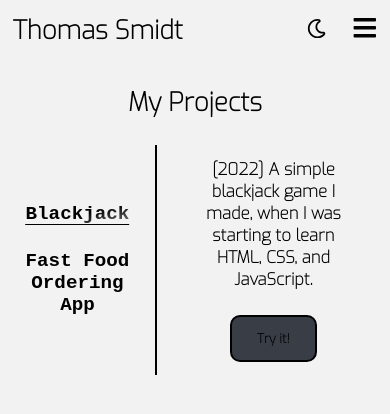
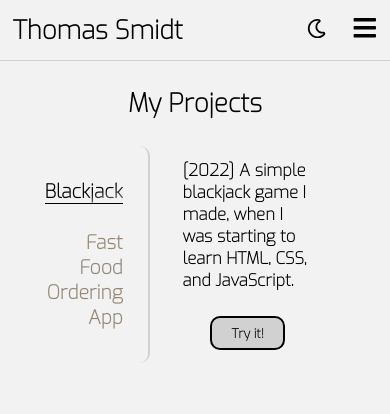
Before and after one commit to ThomasSmidt/thomas-smidt-website, a React (Create React App) app: page /projects in a window 390 px wide. Shown: the top 414 px of the page. Built offline with nearby package versions, Linux system fonts and the light colour scheme.

Commit message:
minor visual changes

```diff
--- a/src/App.jsx
+++ b/src/App.jsx
@@ -2,6 +2,7 @@ import { BrowserRouter as Router, Routes, Route } from 'react-router-dom';
 import Home from './pages/Home';
 import Projects from './pages/Projects';
 import Navbar from './components/Navbar';
+import Footer from './components/Footer';
 
 function App() {
   return (
--- /dev/null
+++ b/src/components/Footer.jsx
@@ -0,0 +1,12 @@
+import React from 'react';
+import './Footer.scss';
+
+const Footer = () => {
+    return (
+        <footer class="footer">
+            <p>blabla</p>
+        </footer>
+    );
+};
+
+export default Footer;
--- /dev/null
+++ b/src/components/Footer.scss
@@ -0,0 +1,8 @@
+.footer {
+    text-align: center;
+    padding: 1rem;
+    background: var(--secondary-color);
+    position:fixed;
+    bottom: 0;
+    width: 100%;
+}
--- a/src/components/Navbar.scss
+++ b/src/components/Navbar.scss
@@ -4,6 +4,8 @@
     text-align: center;
     align-items: center;
     justify-content: space-between;
+    background-color: var(--background-color);
+    border-bottom: 1px solid var(--secondary-color);
     color: black;
 
     #nav-logo {
@@ -11,6 +13,11 @@
       text-decoration: none;
       font-weight: bold;
       color: var(--text-color);
+
+      &:hover {
+        color: var(--secondary-text-color);
+        text-decoration: none;
+      }
     }
 
     #burger {
@@ -70,7 +77,10 @@
           margin: 2px 0 0 0;
         }
       }
-
+      .theme-toggle {
+        margin-top: .4rem;
+        margin-right: 2rem
+      }
 
       #nav-links {
         display: none;
@@ -109,7 +119,7 @@
 }
 
 .icon {
-  color: var(--text-color);
+  color: var(--color-default);
   font-size: 1.5rem;
 }
 
@@ -131,13 +141,14 @@
 @media screen and (max-width: 1000px) {
   .nav-link-container {
     display: flex;
+  }
 
-  }
+
   #navbar {
     padding: 1rem 1rem;
   }
   .theme-toggle {
-    margin-top: .4rem;
+    margin-top: .1rem;
     margin-right: 2rem
   }
 }
--- a/src/components/SelectableInfoPanel.scss
+++ b/src/components/SelectableInfoPanel.scss
@@ -1,4 +1,5 @@
 .selectable-info-panel {
+  margin: 0 20vw;
     h1 {
         font-size: 2rem;
         text-align: center;
@@ -17,10 +18,10 @@
     align-items: center;
     justify-content: center;
     margin: 0 auto;
-
-
+    color: var(--secondary-text-color);
+    border-bottom: 1px solid var(--secondary-color);
+    border-radius: 10px;
     .item {
-        font-family: 'Courier New', Courier, monospace;
         font-size: 2rem;
         margin: 1.5rem;
         cursor: pointer;
@@ -44,20 +45,9 @@
           transform: translateX(-50%) scaleX(1);
         }
 
-        // Rainbow style only on hover or active
         &.active,
         &:hover {
           color: transparent;
-          /*background: linear-gradient(314deg,
-            rgba(228, 51, 255, 1) 0%,
-            rgba(74, 71, 255, 1) 13%,
-            rgba(61, 252, 255, 1) 25%,
-            rgba(108, 255, 213, 1) 37%,
-            rgba(228, 51, 255, 1) 50%,
-            rgba(108, 255, 213, 1) 63%,
-            rgba(61, 252, 255, 1) 75%,
-            rgba(74, 71, 255, 1) 87%,
-            rgba(228, 51, 255, 1) 100%); */
           background: linear-gradient(344deg,var(--text-color) 0%, var(--text-color) 10%, var(--shine-color) 11%, var(--text-color)25%);
           background-size: 400% auto;
           background-clip: text;
@@ -86,20 +76,20 @@
 }
 
 .info-box {
-    padding: 1%;
+    padding: 1rem;
+    width: 50vw;
     text-align: center;
     display: flex;
     flex-direction: column;
     justify-content: center;
     align-items: center;
-
     p {
         font-size: 1.3rem;
     }
-
+    //button
     a {
         margin-top: 2rem;
-        padding: 1rem 2rem;
+        padding: .5rem 1.5rem;
         font-size: 1rem;
         color: var(--color-active);
         background-color: var(--secondary-color);
@@ -136,26 +126,28 @@
     justify-content: center;
     flex-direction: row;
     padding: 2rem 2rem;
+    margin: 0 5vw;
   }
     .item-container {
         flex-direction: column;
         align-items: flex-end;
-        text-align: left;
-        flex-basis: 50%;
-        border-right: 2px solid var(--text-color);
-
+        margin: 0;
+        flex-basis: 20%;
+        border-right: 2px solid var(--secondary-color);
+        border-bottom: none;
         .item {
           display: block;
           font-size: 1.5rem;
           margin: 1rem 2rem 1rem 0;
+          text-align: right;
       }
     }
     .info-box {
       display: flex;
       justify-content: flex-start;
-      text-align: center;
+      text-align: left;
+      flex-basis: 80%;
       padding: 1rem;
-      margin: 0 0 0 2rem;
 
       a {
         text-align: left;
--- a/src/components/Skills.scss
+++ b/src/components/Skills.scss
@@ -29,7 +29,3 @@
 .skills-box > p {
     font-size: 1.3rem;
 }
-
-.item-container {
-    width: 50vw;
-}
--- a/src/index.scss
+++ b/src/index.scss
@@ -11,12 +11,12 @@
 }
 
 :root {
-  --text-color: black;
+  --text-color: #000000;
+  --secondary-text-color: #948979;
   --theme-color: rgb(255, 248, 239);
   /* --background-gradient: linear-gradient(149deg, rgb(255, 248, 239), rgb(255, 244, 228)); */
   --background-color: #F2F2F2;
-  --secondary-color: #393E46;
-  --secondary-text-color: #948979;
+  --secondary-color: #d1d1d1;
   --shine-color: #686868;
 }
 
@@ -28,6 +28,7 @@ body {
 
 body.dark {
   --text-color: #DFD0B8;
+  --secondary-text-color: #948979;
   --theme-color: rgb(17, 18, 20);
   --background-color: #222831;
   --secondary-color: #393E46;
```
